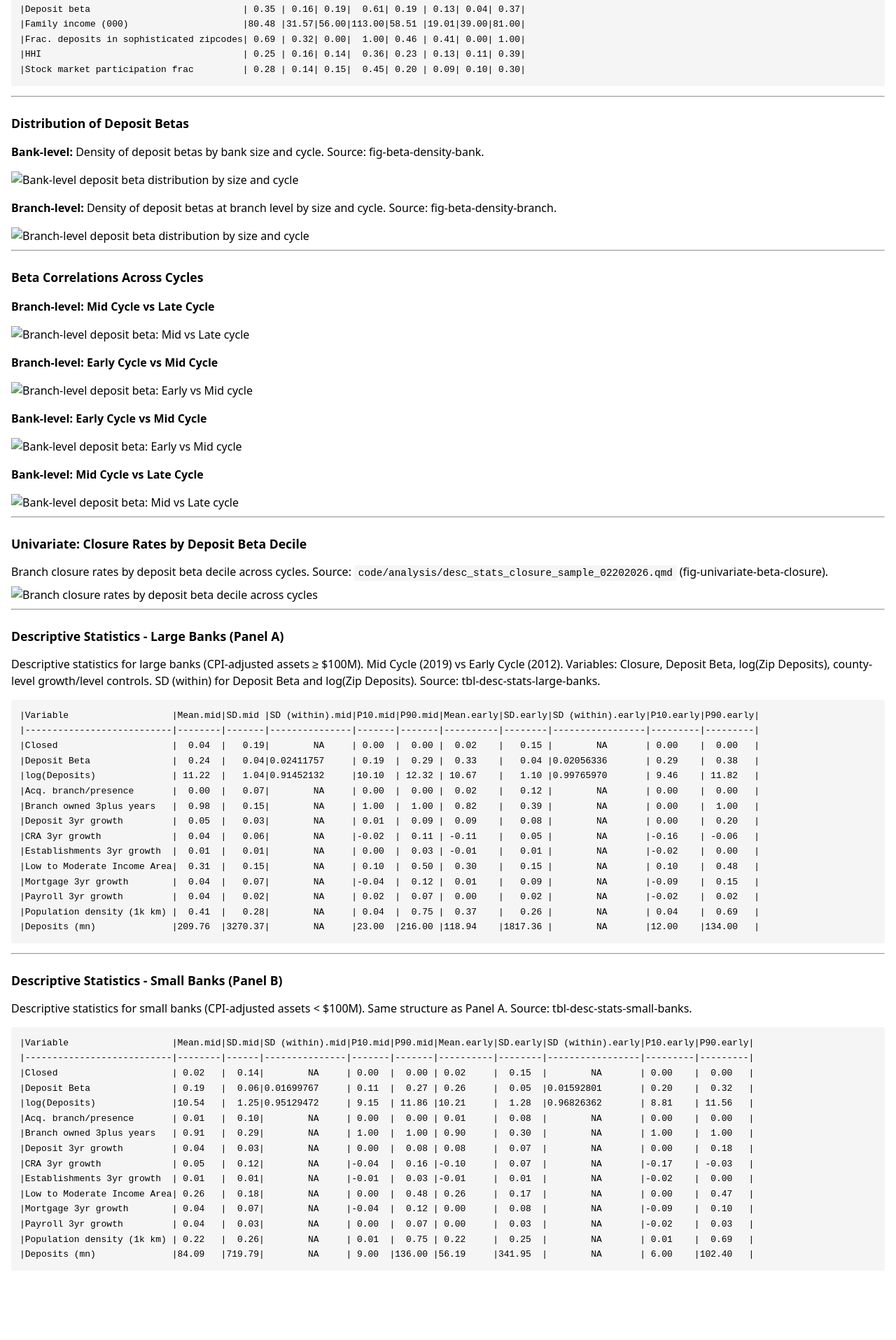
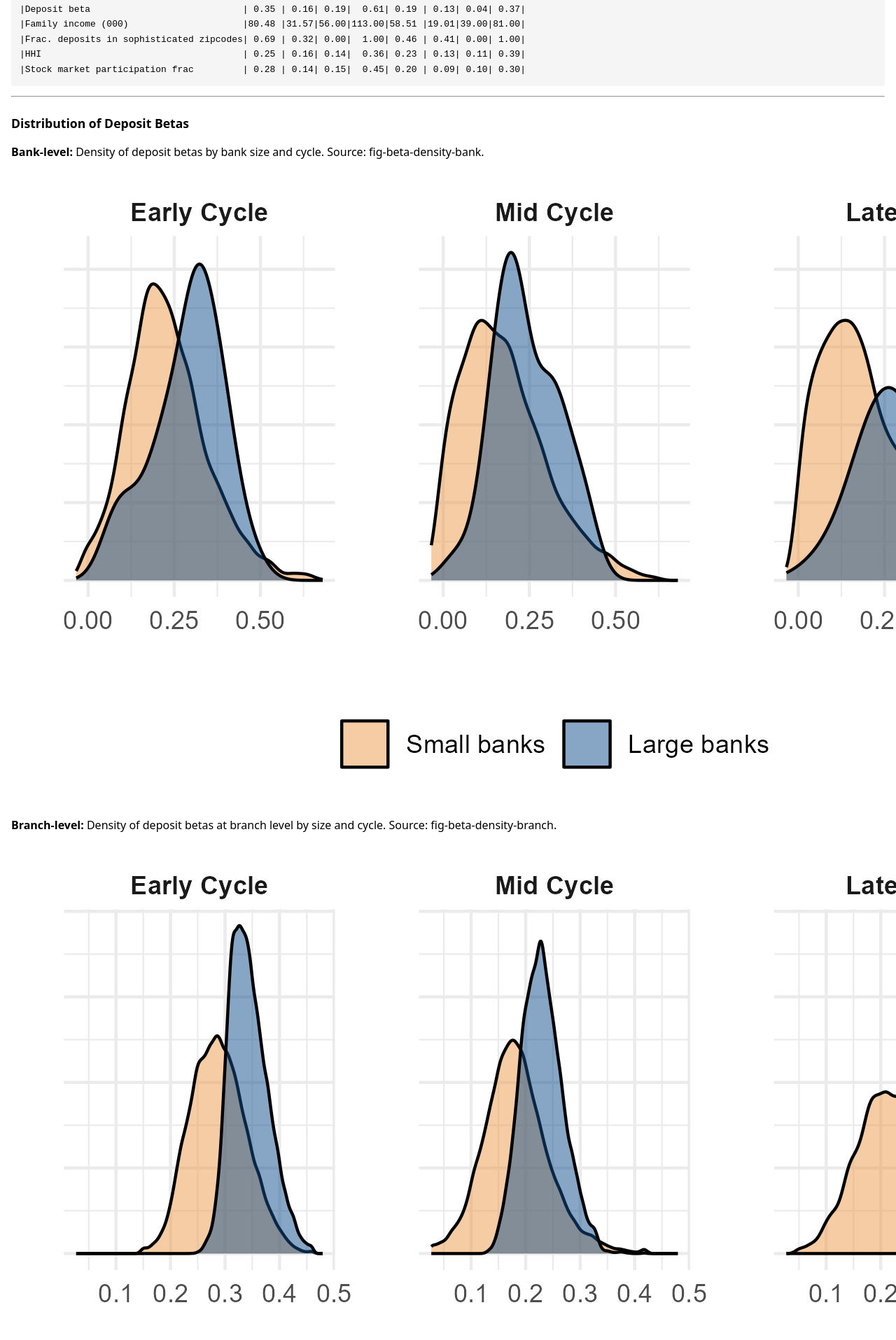
Before and after one commit to dratnadiwakara/NRS_Branch_Closure, a Jekyll site: the page built from docs/desc-stats-closure-sample.md, in a window 1280 px wide. Shown: the part 1542-3457 px from the top of the page at 70% size. Built offline with Jekyll 4.4.1, drawn with Linux system fonts in a browser that asks for light colours; a script that is not in the unit is left out; before the commit the page ends 3404 px from its top, so only the background shows below that.

Commit message:
moved figures folder to docs to show up in github pages

```diff
--- a/docs/desc-stats-closure-sample.md
+++ b/docs/desc-stats-closure-sample.md
@@ -83,11 +83,11 @@ Number of banks by size:
 
 - **Bank-level:** Density of deposit betas by bank size and cycle. Source: fig-beta-density-bank.
 
-![Bank-level deposit beta distribution by size and cycle](../figures/beta_density_bank.jpg)
+![Bank-level deposit beta distribution by size and cycle](figures/beta_density_bank.jpg)
 
 - **Branch-level:** Density of deposit betas at branch level by size and cycle. Source: fig-beta-density-branch.
 
-![Branch-level deposit beta distribution by size and cycle](../figures/beta_density_branch.jpg)
+![Branch-level deposit beta distribution by size and cycle](figures/beta_density_branch.jpg)
 
 ---
 
@@ -95,19 +95,19 @@ Number of banks by size:
 
 ### Branch-level: Mid Cycle vs Late Cycle
 
-![Branch-level deposit beta: Mid vs Late cycle](../figures/df_scatter_branch_mid_late.jpg)
+![Branch-level deposit beta: Mid vs Late cycle](figures/df_scatter_branch_mid_late.jpg)
 
 ### Branch-level: Early Cycle vs Mid Cycle
 
-![Branch-level deposit beta: Early vs Mid cycle](../figures/df_scatter_branch_early_mid.jpg)
+![Branch-level deposit beta: Early vs Mid cycle](figures/df_scatter_branch_early_mid.jpg)
 
 ### Bank-level: Early Cycle vs Mid Cycle
 
-![Bank-level deposit beta: Early vs Mid cycle](../figures/df_scatter_bank_early_mid.jpg)
+![Bank-level deposit beta: Early vs Mid cycle](figures/df_scatter_bank_early_mid.jpg)
 
 ### Bank-level: Mid Cycle vs Late Cycle
 
-![Bank-level deposit beta: Mid vs Late cycle](../figures/df_scatter_bank_mid_late.jpg)
+![Bank-level deposit beta: Mid vs Late cycle](figures/df_scatter_bank_mid_late.jpg)
 
 ---
 
@@ -115,7 +115,7 @@ Number of banks by size:
 
 Branch closure rates by deposit beta decile across cycles. Source: `code/analysis/desc_stats_closure_sample_02202026.qmd` (fig-univariate-beta-closure).
 
-![Branch closure rates by deposit beta decile across cycles](../figures/univar_branch_closure.jpg)
+![Branch closure rates by deposit beta decile across cycles](figures/univar_branch_closure.jpg)
 
 ---
 
```
Also changed, not shown: code/analysis/desc_stats_closure_sample_02202026.qmd (+7 -7 lines), docs/closure_openings_bootstrap.md (+1 -1 lines), docs/desc-stats-opening-sample.md (+1 -1 lines), docs/figures/beta_density_bank.jpg (renamed from figures/beta_density_bank.jpg), docs/figures/beta_density_branch.jpg (renamed from figures/beta_density_branch.jpg), docs/figures/bootstrap_beta_closures.jpeg (renamed from figures/bootstrap_beta_closures.jpeg), docs/figures/df_scatter_bank_early_mid.jpg (renamed from figures/df_scatter_bank_early_mid.jpg), docs/figures/df_scatter_bank_mid_late.jpg (renamed from figures/df_scatter_bank_mid_late.jpg), docs/figures/df_scatter_branch_early_mid.jpg (renamed from figures/df_scatter_branch_early_mid.jpg), docs/figures/df_scatter_branch_mid_late.jpg (renamed from figures/df_scatter_branch_mid_late.jpg), docs/figures/univar_branch_closure.jpg (renamed from figures/univar_branch_closure.jpg), docs/figures/univar_opening.png (renamed from figures/univar_opening.png), 2 other files.
